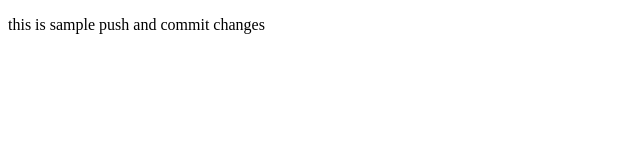
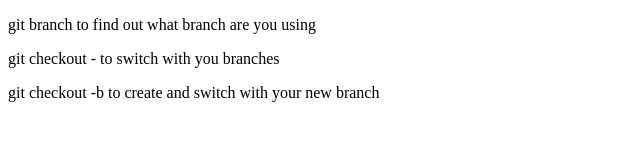
Before and after one commit to Tikwilicious/push, a plain HTML site: page index.html in a window 1280 px wide. Shown: the whole page, without its empty margins (0-640 px from the left). Drawn offline with Linux system fonts and the light colour scheme.

Commit message:
Ulit di gumana

```diff
--- a/index.html
+++ b/index.html
@@ -8,6 +8,9 @@
 
 </head>
 <body>
-    <p>this is sample push and commit changes</p>
+
+    <P>git branch to find out what branch are you using</P>
+    <p>git checkout - to switch with you branches</p>
+    <p>git checkout -b  to create and switch with your new branch</p>
 </body>
 </html>
```
